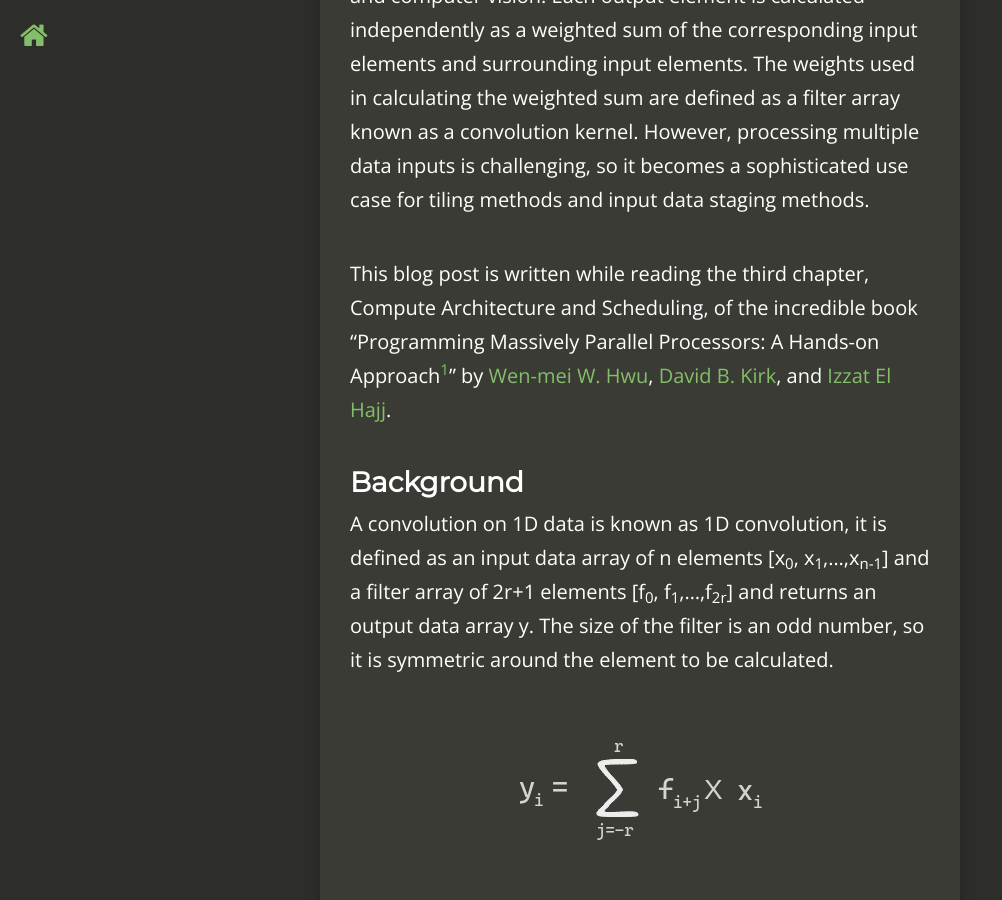
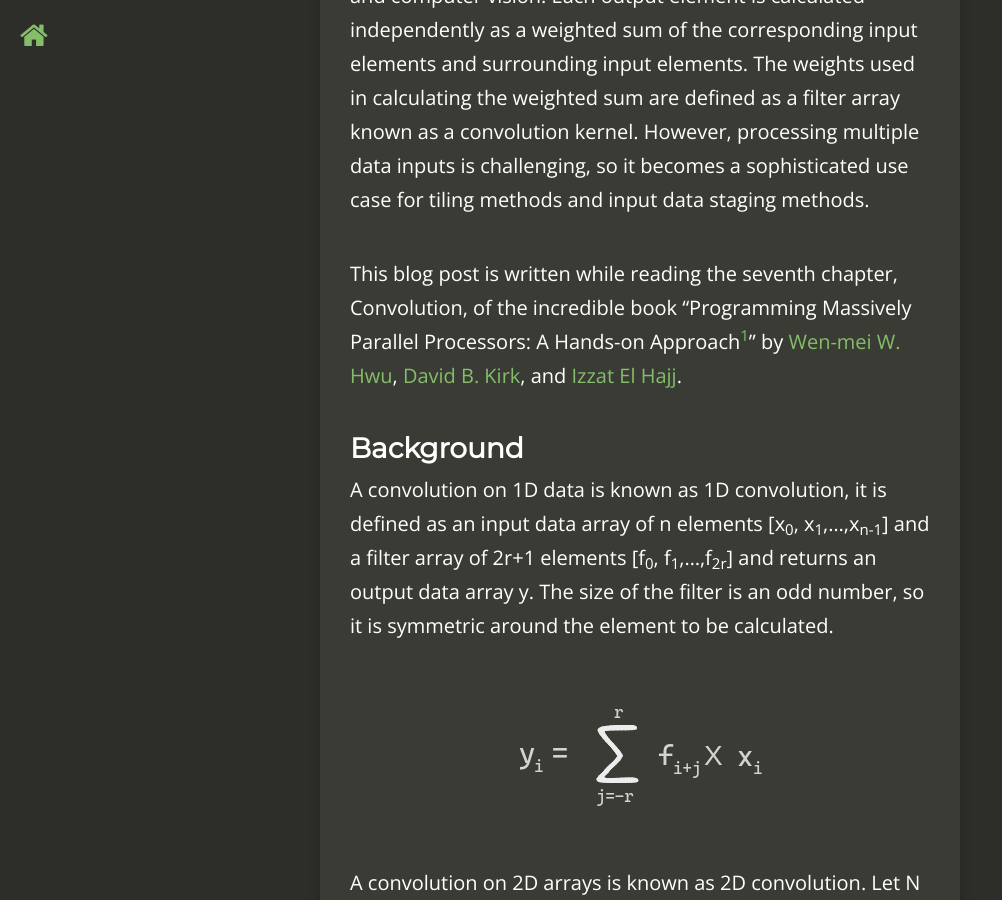
Before and after one commit to khushi-411/khushi-411.github.io, a Jekyll site: the page built from _posts/2024-05-22-convolution.md, in a window 1280 px wide and 900 px high, scrolled down 337 px. Shown: the whole window, without its empty margins (0-1002 px from the left). Built offline with Jekyll 4.4.1, drawn with Linux system fonts in a browser that asks for light colours; nearby versions of some CDN libraries; comment, search, counter and statistics services are not loaded.

Commit message:
fix blogs

```diff
--- a/_posts/2024-05-22-convolution.md
+++ b/_posts/2024-05-22-convolution.md
@@ -24,7 +24,7 @@ so it becomes a sophisticated use case for tiling
 methods and input data staging methods.
 
 This blog post is written while reading the
-third chapter, Compute Architecture and Scheduling,
+seventh chapter, Convolution,
 of the incredible book "Programming Massively Parallel
 Processors: A Hands-on Approach<sup>[1](#link1)</sup>"
 by [Wen-mei W. Hwu](https://scholar.google.com/citations?user=ohjQPx8AAAAJ&hl=en),
```
Also changed, not shown: _posts/2023-08-11-gpu_intro.md (+2 -10 lines), 1 other file.
